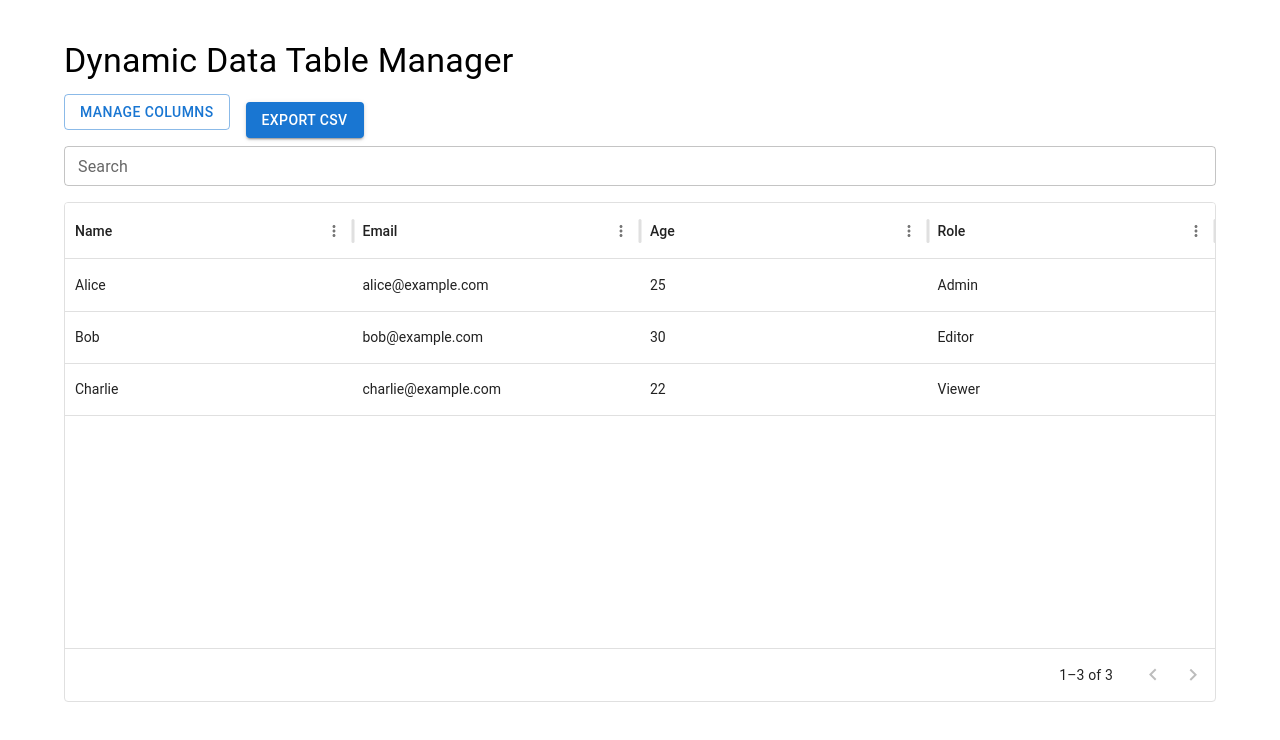
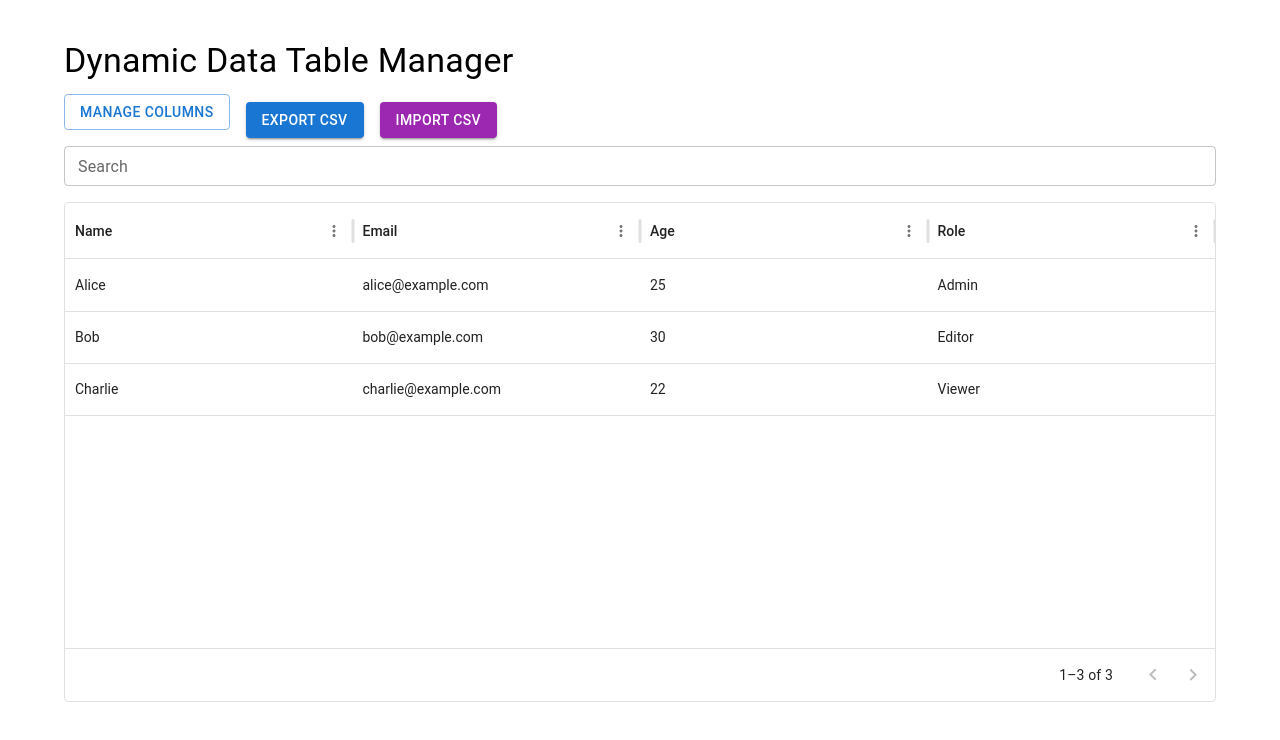
Before and after one commit to RasadhiSanchala/dynamic-data-table, a React (Vite) app: page / in a window 1280 px wide. Shown: the top 740 px of the page. Built offline with nearby package versions, Linux system fonts and the light colour scheme.

Commit message:
Imported the Import CSV

```diff
--- a/src/components/DataTable.tsx
+++ b/src/components/DataTable.tsx
@@ -7,6 +7,8 @@
 import Button from "@mui/material/Button";
 import ManageColumnsModal from "./ManageColumnsModal";
 import ExportCSV from "./ExportCSV";
+import ImportCSV from "./ImportCSV";
+
 
 
 const DataTable: React.FC = () => {
@@ -22,7 +24,7 @@
         editable: false,
     }));
 
-    // Filter rows based on search term
+
     const filteredRows = useMemo(() => {
         if (!searchTerm) return data;
 
@@ -42,7 +44,8 @@
             >
                 Manage Columns
             </Button>
-  <ExportCSV />
+            <ExportCSV />
+            <ImportCSV />
             <ManageColumnsModal open={openModal} onClose={() => setOpenModal(false)} />
             <TextField
                 label="Search"
```
